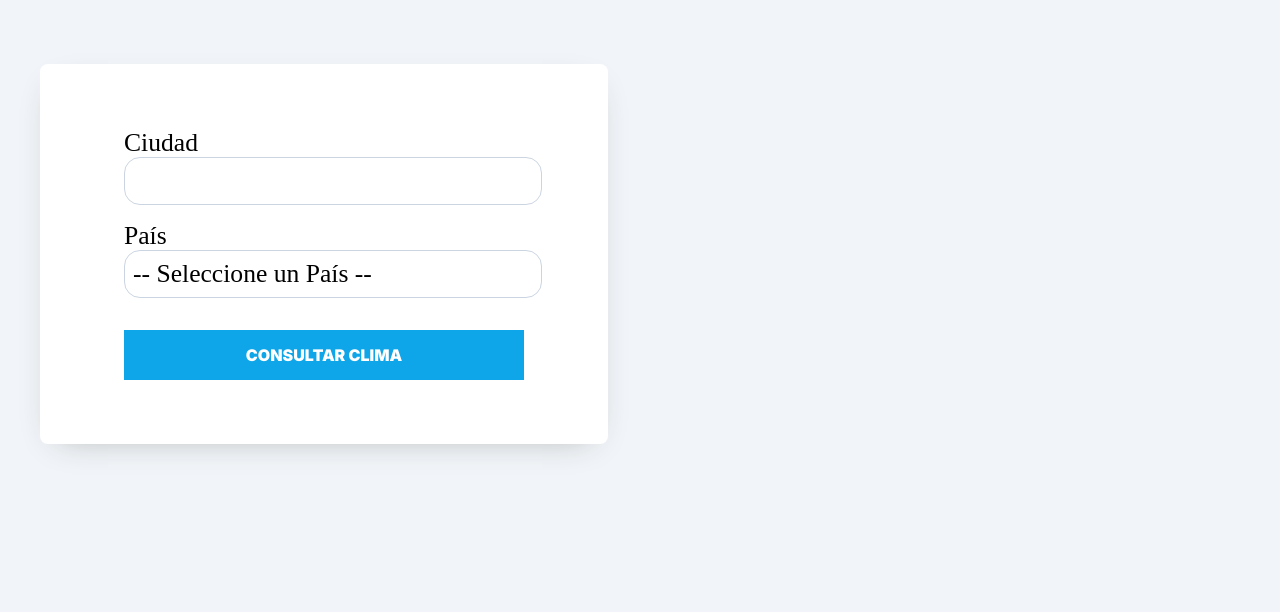
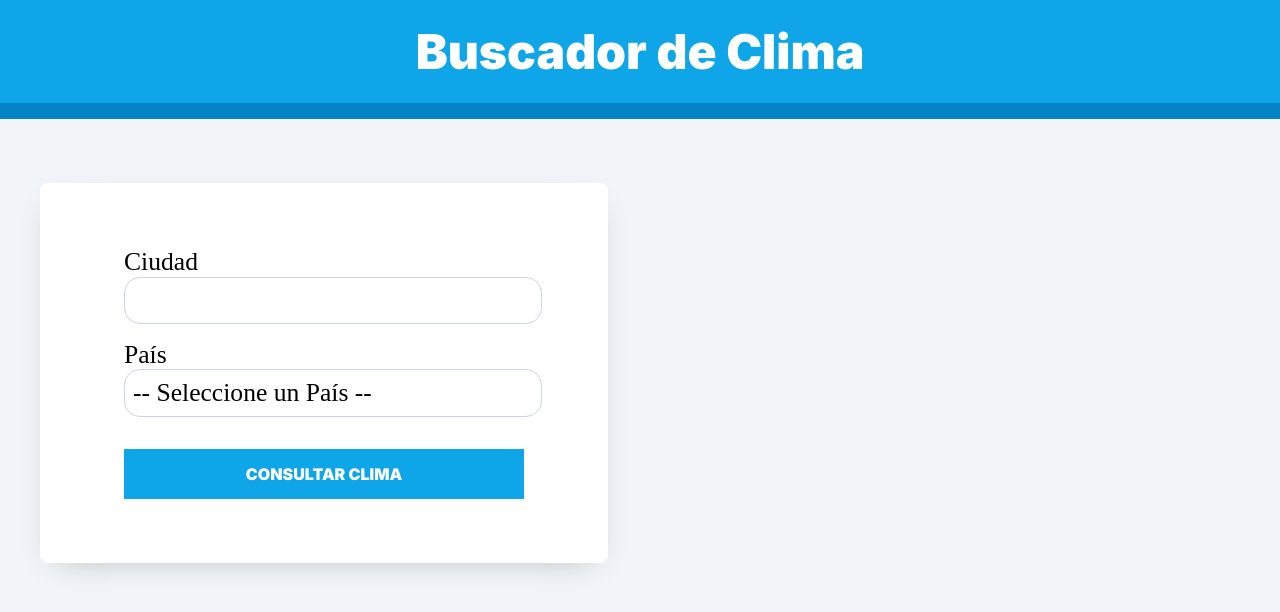
Before and after one commit to rvaldez20/app-clima-react, a React (Vite) app: page / in a window 1280 px wide. Shown: the top 612 px of the page. Built offline with nearby package versions, Linux system fonts and the light colour scheme; a web font is replaced by a local one.

Commit message:
[ADD] Se agrega el <header>

```diff
--- a/src/App.jsx
+++ b/src/App.jsx
@@ -1,10 +1,16 @@
-import AppClima from "./components/AppClima"
+import AppClima from './components/AppClima'
+import { ClimaProvider } from './context/ClimaProvider'
 
 
 function App() {
 
    return (
-      <AppClima />
+      <ClimaProvider>
+         <header>
+            <h1>Buscador de Clima</h1>
+         </header>
+         <AppClima />
+      </ClimaProvider>
    )
 }
 
```
Also changed, not shown: src/context/ClimaProvider.jsx (line endings or trailing spaces).
